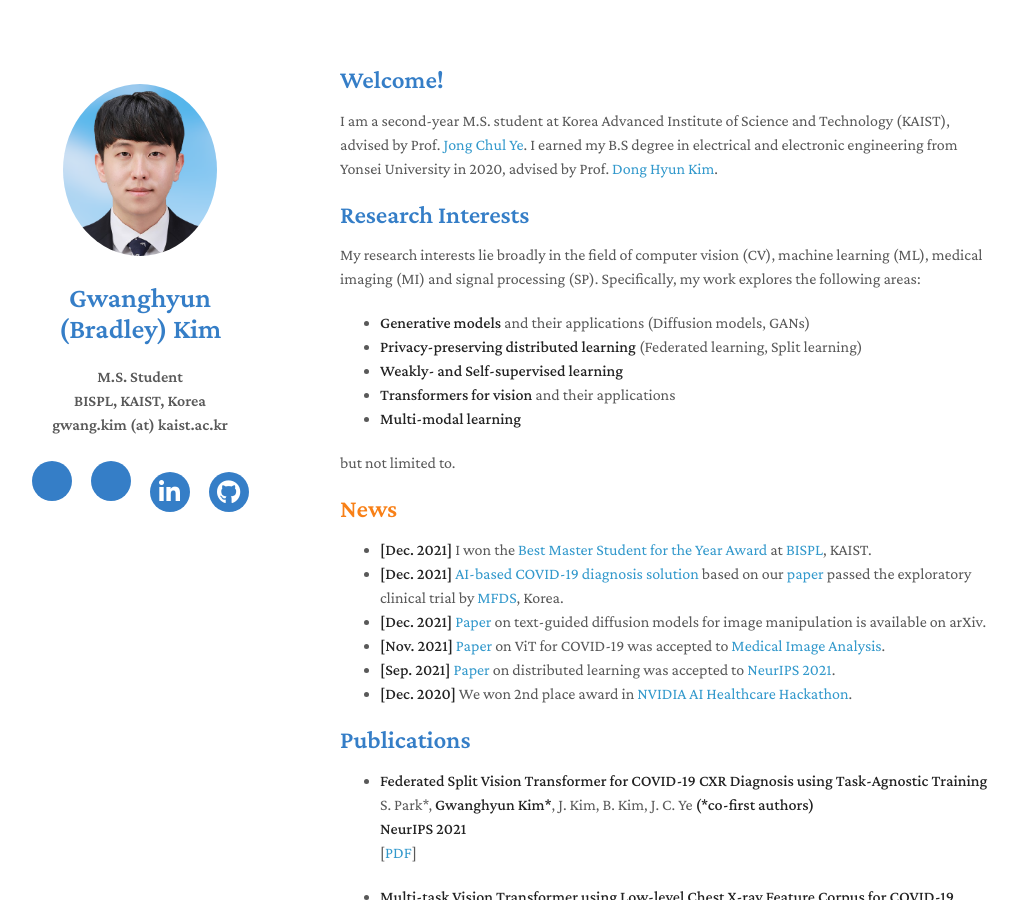
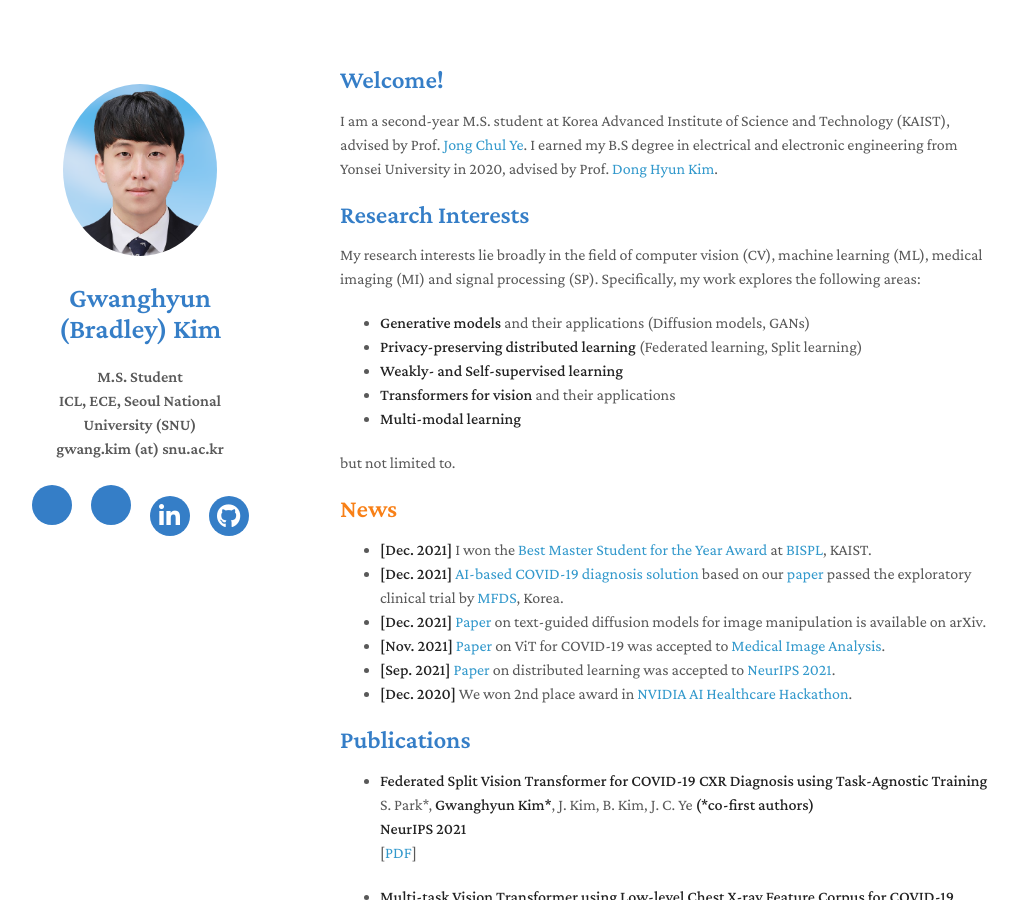
Before and after one commit to gwang-kim/gwang-kim.github.io, a Jekyll site: the page built from index.md, in a window 1280 px wide and 900 px high. Shown: the whole window, without its empty margins (130-1148 px from the left). Built offline with Jekyll 4.4.1, drawn with Linux system fonts in a browser that asks for light colours; nearby versions of some CDN libraries; a style sheet for code colours, icons or effects is not loaded; our own code applies the rules of GitHub Pages for plain Markdown files.

Commit message:
22024 update

```diff
--- a/_config.yml
+++ b/_config.yml
@@ -1,9 +1,9 @@
 title: Gwanghyun (Bradley) Kim
 position: M.S. Student
-affiliation: BISPL, KAIST, Korea
-email: gwang.kim (at) kaist.ac.kr
+affiliation: ICL, ECE, Seoul National University (SNU)
+email: gwang.kim (at) snu.ac.kr
 keywords: Computer Vision (CV), Machine Learning (ML), Signal Processing (SP), Medical Imaging (MI)
-google_scholar: https://scholar.google.co.kr/citations?user=Jh17Y_UAAAAJ&hl=ko
+google_scholar: https://scholar.google.co.kr/citations?user=SCLtNC4AAAAJ
 github_link: https://github.com/gwang-kim/
 cv_link: https://drive.google.com/file/d/18NRUWAVxHYQ-yAqkxKcW7UQRSiiEf42M/view?usp=sharing
 linkedin: https://www.linkedin.com/in/gwanghyun-kim-33596a17a
```
Also changed, not shown: README.md.
